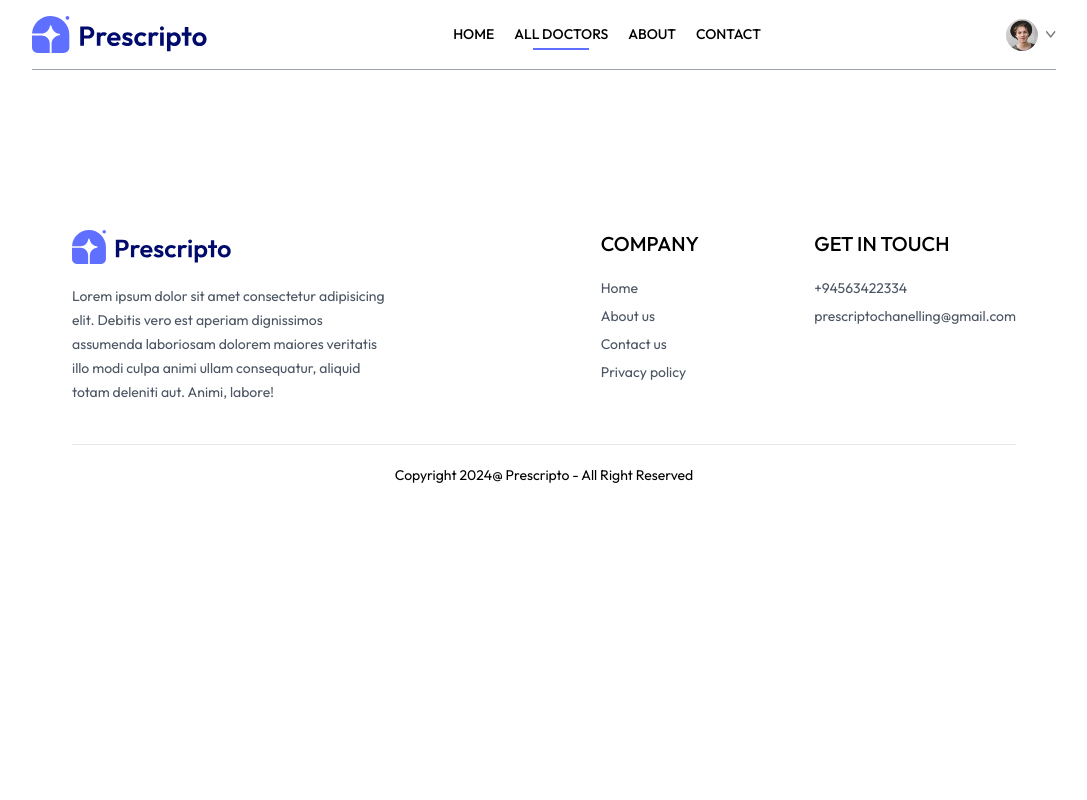
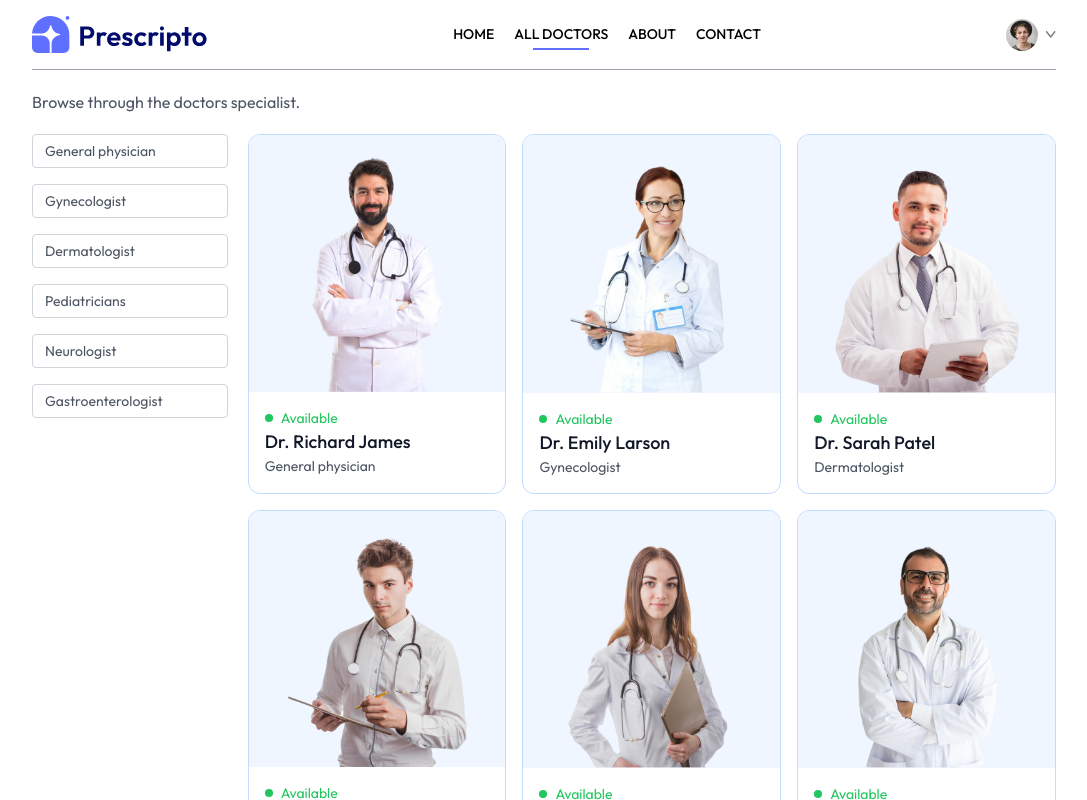
Before and after one commit to RandimaD25/prescripto-frontend, a React (Vite) app in the folder frontend/: page /doctors in a window 1280 px wide. Shown: the top 800 px of the page, without its empty margins (96-1183 px from the left). Built offline with nearby package versions, Linux system fonts and the light colour scheme.

Commit message:
feat: implement the doctors page

```diff
--- a/frontend/src/components/NavBar.jsx
+++ b/frontend/src/components/NavBar.jsx
@@ -10,7 +10,12 @@ function NavBar() {
 
   return (
     <div className="flex items-center justify-between text-sm py-4 mb-5 border-b border-b-gray-400">
-      <img className="w-44 cursor-pointer" src={assets.logo} alt="" />
+      <img
+        onClick={() => navigate("/")}
+        className="w-44 cursor-pointer"
+        src={assets.logo}
+        alt=""
+      />
       <ul className="hidden md:flex items-start gap-5 font-medium">
         <NavLink to="/">
           <li className="py-1">HOME</li>
--- a/frontend/src/pages/Doctors.jsx
+++ b/frontend/src/pages/Doctors.jsx
@@ -1,7 +1,129 @@
-import React from "react";
+import { useContext, useEffect, useState } from "react";
+import { useNavigate, useParams } from "react-router-dom";
+import { AppContext } from "../context/AppContext";
 
 function Doctors() {
-  return <div></div>;
+  const { speciality } = useParams();
+  const [filterDoc, setFilterDoc] = useState([]);
+  const { doctors } = useContext(AppContext);
+  const navigate = useNavigate();
+
+  const applyFilter = () => {
+    if (speciality) {
+      setFilterDoc(doctors.filter((doc) => doc.speciality === speciality));
+    } else {
+      setFilterDoc(doctors);
+    }
+  };
+
+  useEffect(() => {
+    applyFilter();
+  }, [doctors, speciality]);
+  return (
+    <div>
+      <p className="text-gray-600">Browse through the doctors specialist.</p>
+      <div className="flex flex-col sm:flex-row items-start gap-5 mt-5">
+        <div className="flex flex-col gap-4 text-sm text-gray-600">
+          <p
+            onClick={() =>
+              speciality === "General physician"
+                ? navigate("/doctors")
+                : navigate("/doctors/General physician")
+            }
+            className={`w-[94vw] sm:w-auto pl-3 py-1.5 pr-16 border border-gray-300 rounded transition-all cursor-pointer ${
+              speciality === "General physician"
+                ? "bg-indigo-100 text-black"
+                : ""
+            }`}
+          >
+            General physician
+          </p>
+          <p
+            onClick={() =>
+              speciality === "Gynecologist"
+                ? navigate("/doctors")
+                : navigate("/doctors/Gynecologist")
+            }
+            className={`w-[94vw] sm:w-auto pl-3 py-1.5 pr-16 border border-gray-300 rounded transition-all cursor-pointer ${
+              speciality === "Gynecologist" ? "bg-indigo-100 text-black" : ""
+            }`}
+          >
+            Gynecologist
+          </p>
+          <p
+            onClick={() =>
+              speciality === "Dermatologist"
+                ? navigate("/doctors")
+                : navigate("/doctors/Dermatologist")
+            }
+            className={`w-[94vw] sm:w-auto pl-3 py-1.5 pr-16 border border-gray-300 rounded transition-all cursor-pointer ${
+              speciality === "Dermatologist" ? "bg-indigo-100 text-black" : ""
+            }`}
+          >
+            Dermatologist
+          </p>
+          <p
+            onClick={() =>
+              speciality === "Pediatricians"
+                ? navigate("/doctors")
+                : navigate("/doctors/Pediatricians")
+            }
+            className={`w-[94vw] sm:w-auto pl-3 py-1.5 pr-16 border border-gray-300 rounded transition-all cursor-pointer ${
+              speciality === "Pediatricians" ? "bg-indigo-100 text-black" : ""
+            }`}
+          >
+            Pediatricians
+          </p>
+          <p
+            onClick={() =>
+              speciality === "Neurologist"
+                ? navigate("/doctors")
+                : navigate("/doctors/Neurologist")
+            }
+            className={`w-[94vw] sm:w-auto pl-3 py-1.5 pr-16 border border-gray-300 rounded transition-all cursor-pointer ${
+              speciality === "Neurologist" ? "bg-indigo-100 text-black" : ""
+            }`}
+          >
+            Neurologist
+          </p>
+          <p
+            onClick={() =>
+              speciality === "Gastroenterologist"
+                ? navigate("/doctors")
+                : navigate("/doctors/Gastroenterologist")
+            }
+            className={`w-[94vw] sm:w-auto pl-3 py-1.5 pr-16 border border-gray-300 rounded transition-all cursor-pointer ${
+              speciality === "Gastroenterologist"
+                ? "bg-indigo-100 text-black"
+                : ""
+            }`}
+          >
+            Gastroenterologist
+          </p>
+        </div>
+
+        <div className="w-full grid grid-cols-auto gap-4">
+          {filterDoc.map((item, index) => (
+            <div
+              onClick={() => navigate(`/appointment/${item._id}`)}
+              className="border border-blue-200 rounded-xl overflow-hidden cursor-pointer hover:translate-y-[-10px] transition-all duration-500"
+              key={index}
+            >
+              <img className="bg-blue-50" src={item.image} alt="" />
+              <div className="p-4">
+                <div className="flex items-center gap-2 text-sm text-center text-green-500">
+                  <p className="w-2 h-2 rounded-full bg-green-500"></p>
+                  <p>Available</p>
+                </div>
+                <p className="text-gray-900 text-lg font-medium">{item.name}</p>
+                <p className="text-gray-600 text-sm">{item.speciality}</p>
+              </div>
+            </div>
+          ))}
+        </div>
+      </div>
+    </div>
+  );
 }
 
 export default Doctors;
```
